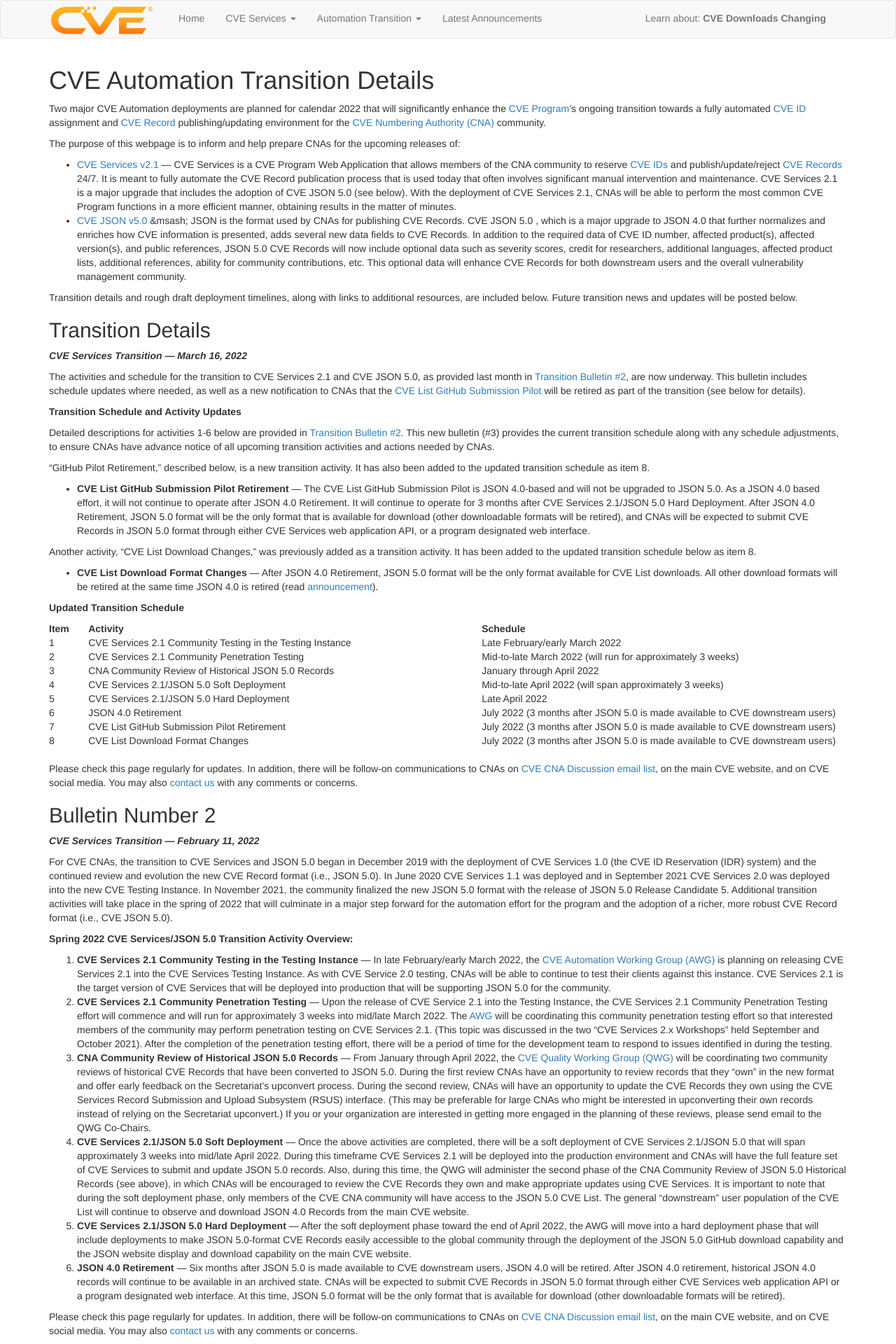
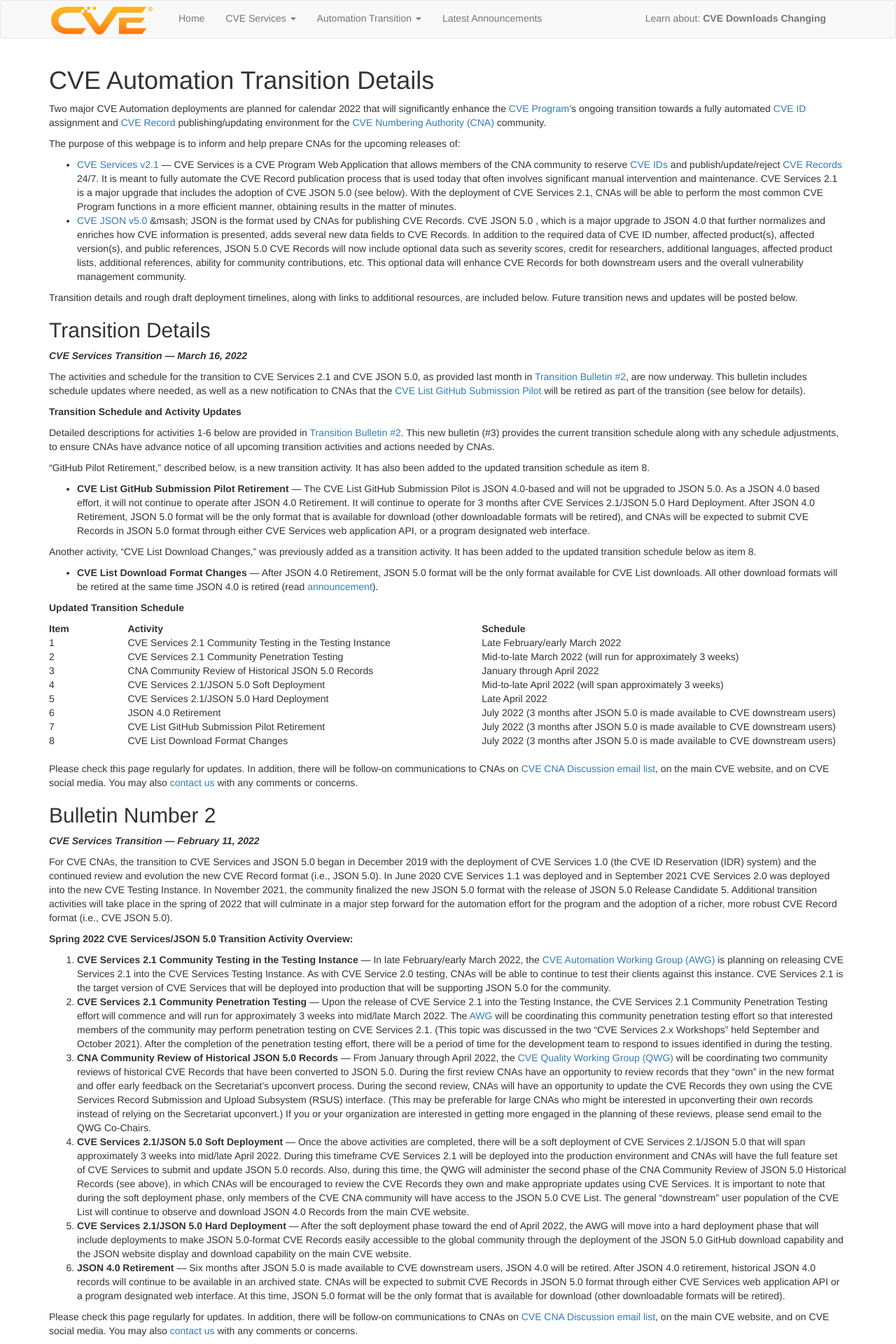
Before and after one commit to CVEProject/cveproject.github.io, a Jekyll site: the page built from automation-transition.md, in a window 1280 px wide. Shown: the top 1920 px of the page at 70% size. Built offline with Jekyll 4.4.1, drawn with Linux system fonts in a browser that asks for light colours; nearby versions of some CDN libraries.

Commit message:
Update automation-transition.md

```diff
--- a/automation-transition.md
+++ b/automation-transition.md
@@ -32,10 +32,10 @@ Another activity, “CVE List Download Changes,” was previously added as a tra
 <strong>Updated Transition Schedule</strong>
 <br>
 
-  <table style="padding-left:10%;">
+  <table style="padding-left:5%;padding-left:30%;">
     <tr>
-      <th style="width:5%">Item</th>
-      <th style="width:50%">Activity</th>
+      <th style="width:10%">Item</th>
+      <th style="width:45%">Activity</th>
       <th style="width:45%">Schedule</th>
     </tr>
     <tr>
```
